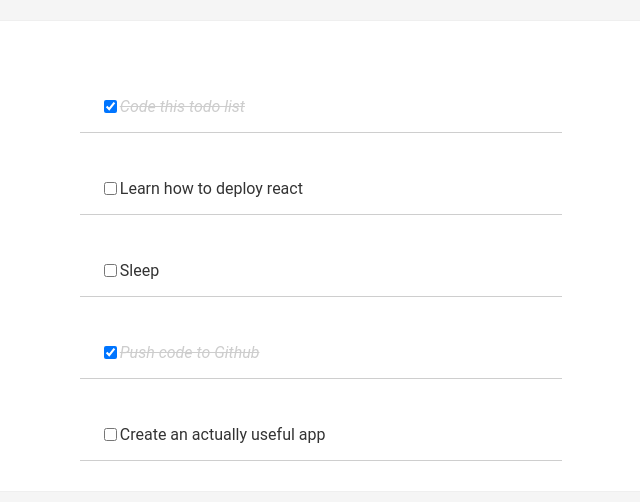
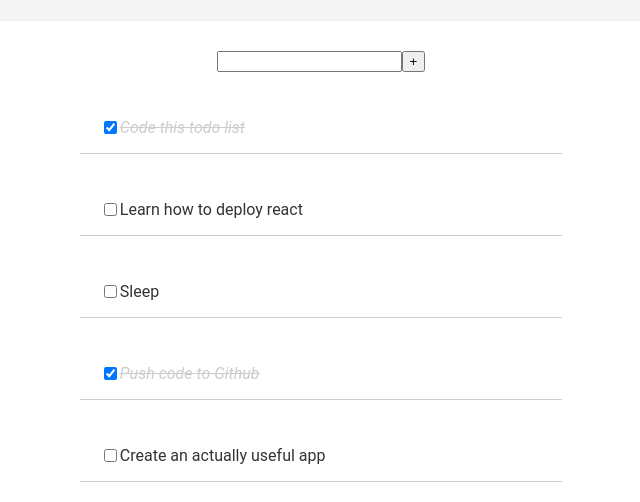
Before and after one commit to igormcampos/react-simple-todo, a React (Create React App) app: page / in a window 1280 px wide. Shown: the top 502 px of the page, without its empty margins (319-959 px from the left). Built offline with nearby package versions, Linux system fonts and the light colour scheme.

Commit message:
Add new items to the list using a simple form

```diff
--- a/src/App.js
+++ b/src/App.js
@@ -2,7 +2,8 @@ import React, {Component} from 'react'
 import styled from 'styled-components'
 
 import TodoItem from './components/TodoItem'
-import { todoData } from './components/todoData'
+import {todoData} from './components/todoData'
+import AddItem from "./components/AddItem";
 
 const TodoList = styled.div`
     background-color: white;
@@ -38,11 +39,25 @@ class App extends Component {
         })
     }
 
+    addItem = (text) => {
+        const newItem = {
+            id: Math.random(),
+            text: text,
+            completed: false
+        };
+        let newList = [...this.state.todos, newItem];
+        this.setState({
+            todos: newList
+        })
+    };
+
     render() {
-        const list = this.state.todos.map(item => <TodoItem key={item.id} item={item} handleChange={this.handleChange}/>)
+        const list = this.state.todos.map(item => <TodoItem key={item.id} item={item}
+                                                            handleChange={this.handleChange}/>);
 
         return (
             <TodoList>
+                <AddItem addItem={this.addItem}/>
                 {list}
             </TodoList>
         )
--- /dev/null
+++ b/src/components/AddItem.js
@@ -0,0 +1,31 @@
+import React from 'react'
+
+class AddItem extends React.Component {
+    state = {
+        text: null
+    };
+
+    handleChange = (e) => {
+        this.setState({
+            text: e.target.value
+        })
+    };
+
+    handleSubmit = (e) => {
+        e.preventDefault();
+        this.props.addItem(this.state.text)
+    };
+
+    render() {
+        return (
+            <div>
+                <form onSubmit={this.handleSubmit}>
+                    <input id="text" type="text" onChange={this.handleChange}/>
+                    <button>+</button>
+                </form>
+            </div>
+        )
+    }
+}
+
+export default AddItem
```
